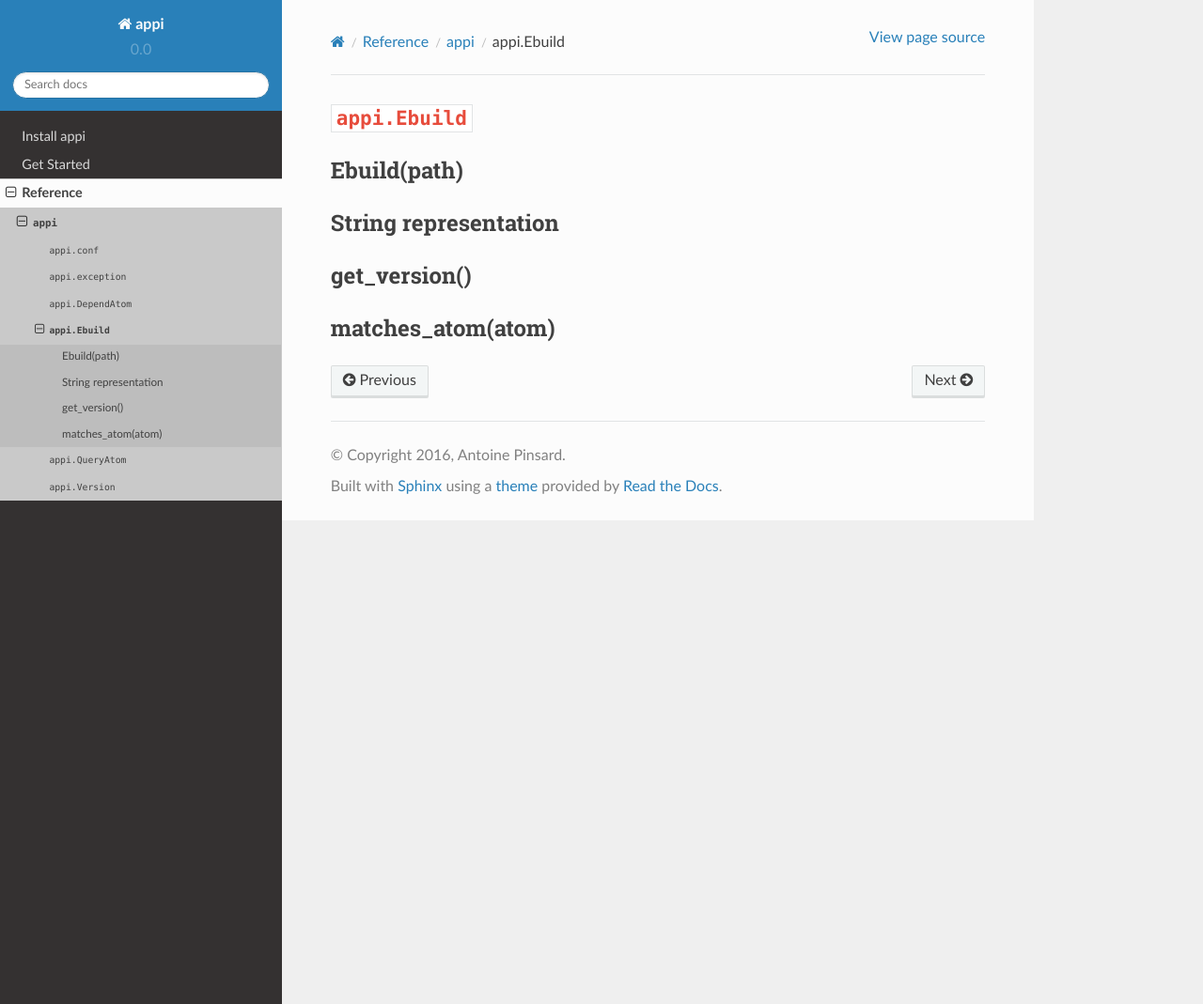
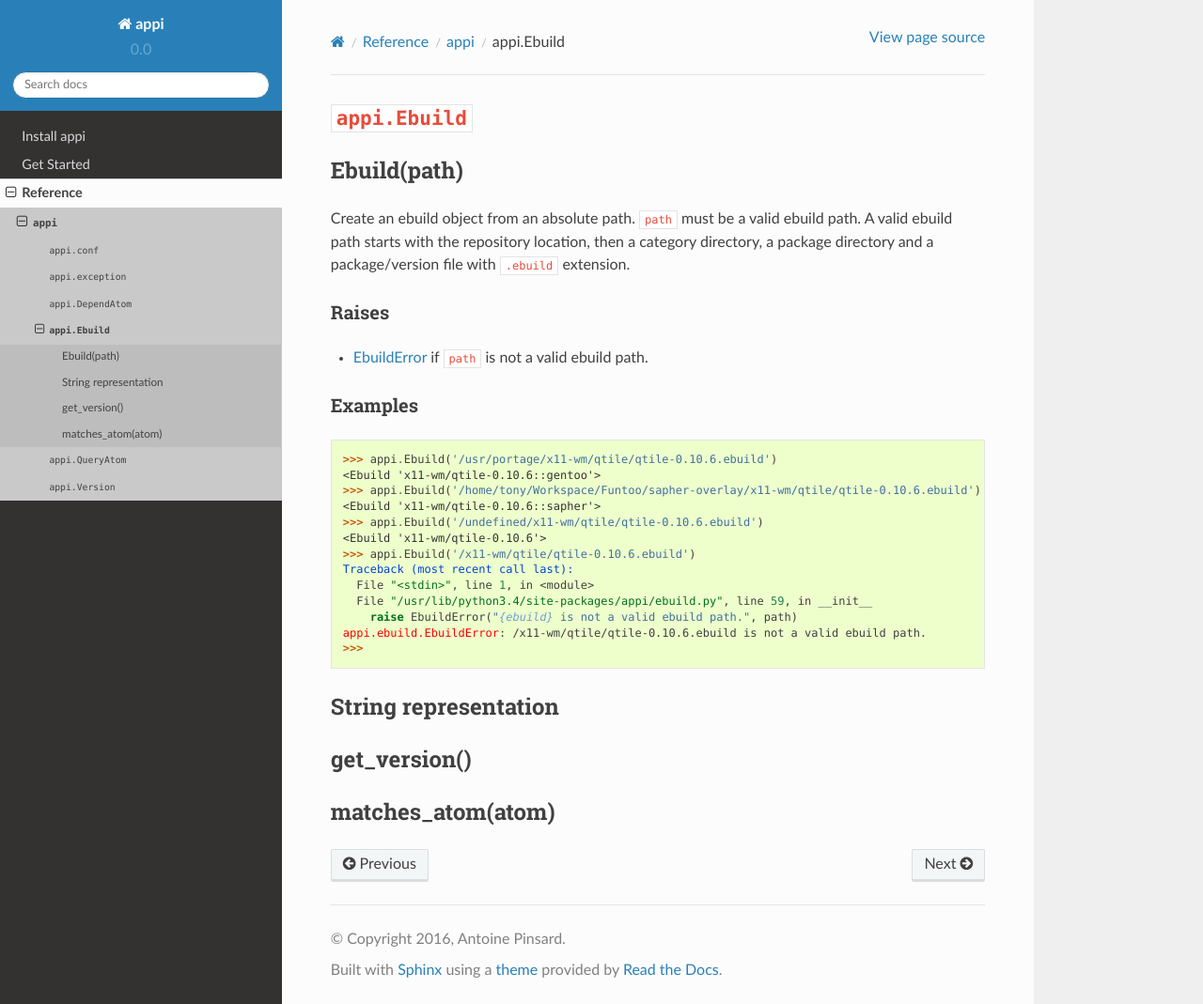
Before and after one commit to funtoo/appi, a Sphinx documentation site: the page built from docs/ref/appi/Ebuild.rst, in a window 1280 px wide and 1069 px high. Shown: the whole window at 94% size. Built offline with Sphinx 7.4.7 and the Read the Docs theme 2.0.0, drawn with Linux system fonts in a browser that asks for light colours.

Commit message:
Advanced ebuild documentation reference

```diff
--- a/docs/ref/appi/Ebuild.rst
+++ b/docs/ref/appi/Ebuild.rst
@@ -5,6 +5,35 @@
 
 Ebuild(path)
 ------------
+
+Create an ebuild object from an absolute path. ``path`` must be a valid ebuild path.
+A valid ebuild path starts with the repository location, then a category directory,
+a package directory and a package/version file with ``.ebuild`` extension.
+
+Raises
+~~~~~~
+
+- :ref:`EbuildError <appi.exception.EbuildError>` if ``path`` is not a valid ebuild path.
+
+Examples
+~~~~~~~~
+
+.. code-block:: python
+
+  >>> appi.Ebuild('/usr/portage/x11-wm/qtile/qtile-0.10.6.ebuild')
+  <Ebuild 'x11-wm/qtile-0.10.6::gentoo'>
+  >>> appi.Ebuild('/home/tony/Workspace/Funtoo/sapher-overlay/x11-wm/qtile/qtile-0.10.6.ebuild')
+  <Ebuild 'x11-wm/qtile-0.10.6::sapher'>
+  >>> appi.Ebuild('/undefined/x11-wm/qtile/qtile-0.10.6.ebuild')
+  <Ebuild 'x11-wm/qtile-0.10.6'>
+  >>> appi.Ebuild('/x11-wm/qtile/qtile-0.10.6.ebuild')
+  Traceback (most recent call last):
+    File "<stdin>", line 1, in <module>
+    File "/usr/lib/python3.4/site-packages/appi/ebuild.py", line 59, in __init__
+      raise EbuildError("{ebuild} is not a valid ebuild path.", path)
+  appi.ebuild.EbuildError: /x11-wm/qtile/qtile-0.10.6.ebuild is not a valid ebuild path.
+  >>>
+
 
 String representation
 ---------------------
--- a/docs/ref/appi/exception/EbuildError.rst
+++ b/docs/ref/appi/exception/EbuildError.rst
@@ -1,3 +1,5 @@
+.. _appi.exception.EbuildError:
+
 ==============================
 ``appi.exception.EbuildError``
 ==============================
```
